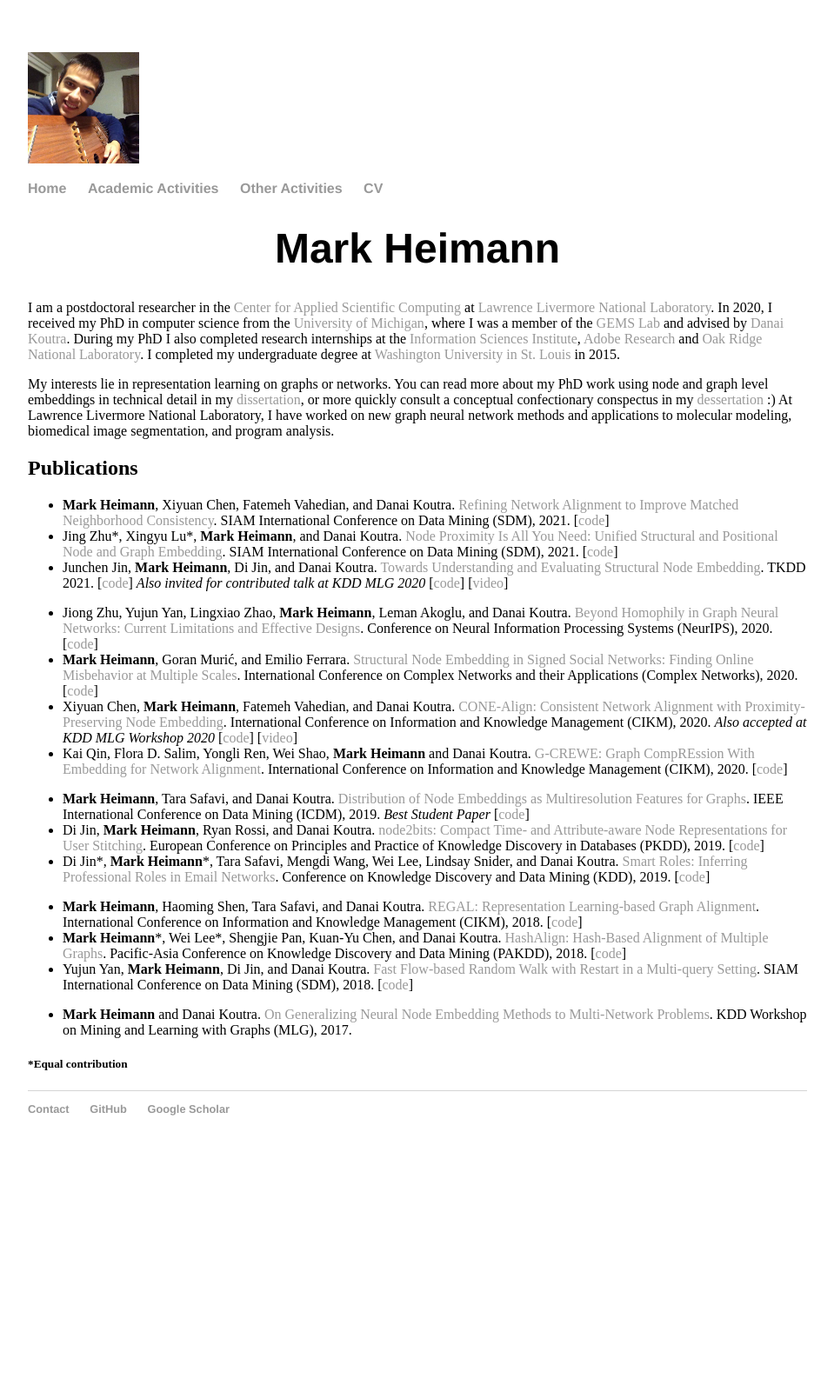
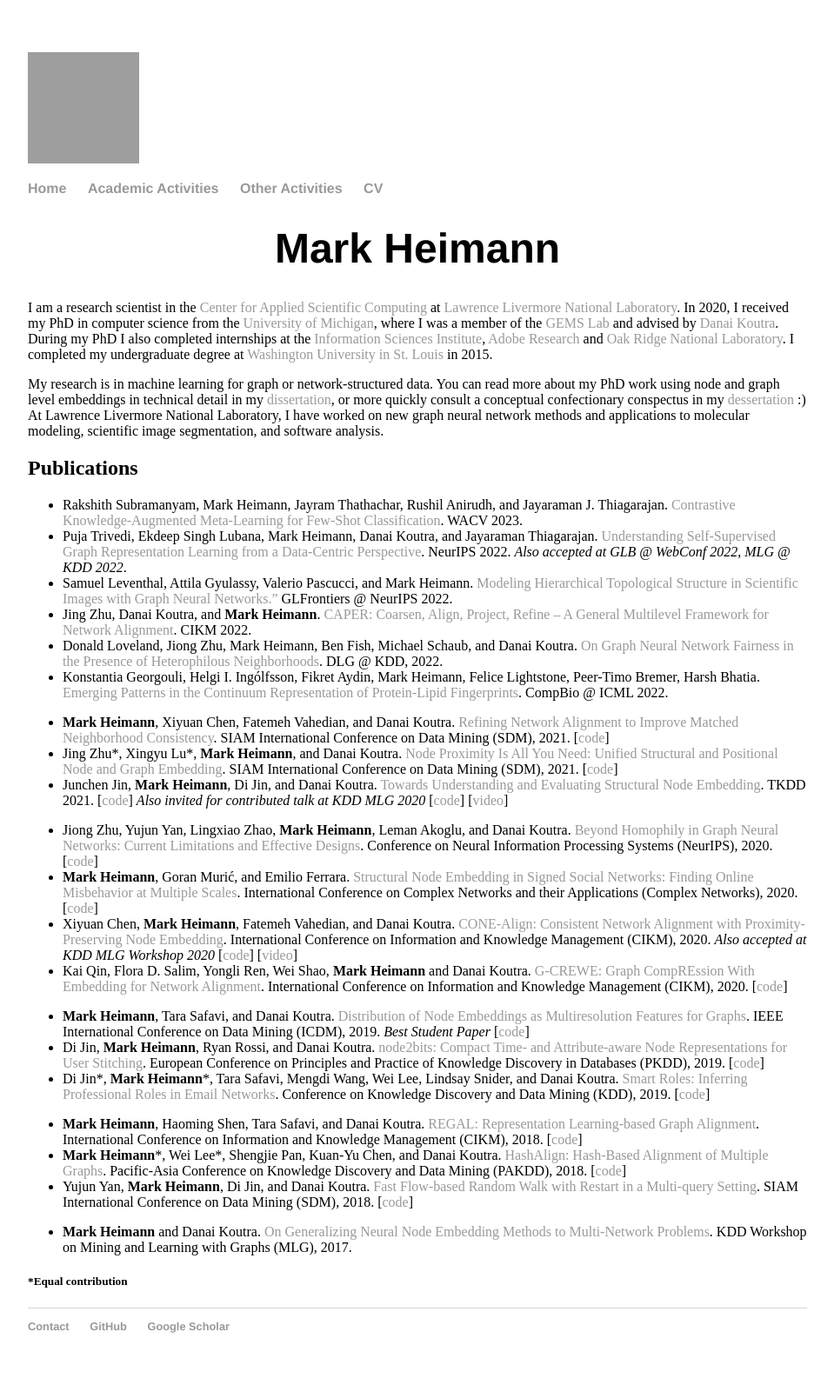
Before and after one commit to markheimann/markheimann.github.io, a Jekyll site: the page built from index.html, in a window 1280 px wide. Shown: the whole page at 87% size, without its empty margins (160-1119 px from the left). Built offline with Jekyll 4.4.1, drawn with Linux system fonts in a browser that asks for light colours; before the commit the page ends 1343 px from its top, so only the background shows below that; grey boxes are pictures that could not be loaded.

Commit message:
updated with 2022 activities

```diff
--- a/_layouts/sitemap.html
+++ b/_layouts/sitemap.html
@@ -5,7 +5,7 @@ layout: default
 <!DOCTYPE html>
   <html>
     <head>
-      <img src="assets/mark-heimann.jpg" style="width:128px;height:128px;">
+      <img src="assets/mh-BigSur" style="width:128px;height:128px;">
       <nav>
           <ul>
               <li><a href="index">Home</a></li>
--- a/index.html
+++ b/index.html
@@ -4,17 +4,27 @@ title: Mark Heimann
 ---
 <div class="blurb">
   <p>
-    I am a postdoctoral researcher in the <a href="https://computing.llnl.gov/casc">Center for Applied Scientific Computing</a> at <a href="https://www.llnl.gov/">Lawrence Livermore National Laboratory</a>.  In 2020, I received my PhD in computer science from the <a href="https://cse.engin.umich.edu/">University of Michigan</a>, where I was a member of the <a href="https://gemslab.github.io/">GEMS Lab</a> and advised by <a href="http://web.eecs.umich.edu/~dkoutra">Danai Koutra</a>. During my PhD I also completed research internships at the <a href="https://www.isi.edu/">Information Sciences Institute</a>, <a href="https://research.adobe.com/">Adobe Research</a> and <a href="https://www.ornl.gov/">Oak Ridge National Laboratory</a>.  I completed my undergraduate degree at <a href="https://wustl.edu/">Washington University in St. Louis</a> in 2015.
+    I am a research scientist in the <a href="https://computing.llnl.gov/casc">Center for Applied Scientific Computing</a> at <a href="https://www.llnl.gov/">Lawrence Livermore National Laboratory</a>.  In 2020, I received my PhD in computer science from the <a href="https://cse.engin.umich.edu/">University of Michigan</a>, where I was a member of the <a href="https://gemslab.github.io/">GEMS Lab</a> and advised by <a href="http://web.eecs.umich.edu/~dkoutra">Danai Koutra</a>. During my PhD I also completed internships at the <a href="https://www.isi.edu/">Information Sciences Institute</a>, <a href="https://research.adobe.com/">Adobe Research</a> and <a href="https://www.ornl.gov/">Oak Ridge National Laboratory</a>.  I completed my undergraduate degree at <a href="https://wustl.edu/">Washington University in St. Louis</a> in 2015.
   </p>
 
 <p>
-    My interests lie in representation learning on graphs or networks.  You can read more about my PhD work using node and graph level embeddings in technical detail in my <a href="papers/20Thesis.pdf">dissertation</a>, or more quickly consult a conceptual confectionary conspectus in my <a href="assets/project_figs/dessertation.png">dessertation</a> :)  At Lawrence Livermore National Laboratory, I have worked on new graph neural network methods and applications to molecular modeling, biomedical image segmentation, and program analysis.
+    My research is in machine learning for graph or network-structured data.  You can read more about my PhD work using node and graph level embeddings in technical detail in my <a href="papers/20Thesis.pdf">dissertation</a>, or more quickly consult a conceptual confectionary conspectus in my <a href="assets/project_figs/dessertation.png">dessertation</a> :)  At Lawrence Livermore National Laboratory, I have worked on new graph neural network methods and applications to molecular modeling, scientific image segmentation, and software analysis.
 
 </p>
 
 <h2>Publications</h2>
 <div class="blurb">
 <ul>
+  <li>Rakshith Subramanyam, Mark Heimann, Jayram Thathachar, Rushil Anirudh, and Jayaraman J. Thiagarajan. <a href="https://arxiv.org/pdf/2207.12346.pdf">Contrastive Knowledge-Augmented Meta-Learning for Few-Shot Classification</a>. WACV 2023.
+  <li> Puja Trivedi, Ekdeep Singh Lubana, Mark Heimann, Danai Koutra, and Jayaraman Thiagarajan. <a href="https://arxiv.org/pdf/2208.02810.pdf">Understanding Self-Supervised Graph Representation Learning from a Data-Centric Perspective</a>. NeurIPS 2022. <em>Also accepted at GLB @ WebConf 2022, MLG @ KDD 2022</em>.
+  <li> Samuel Leventhal, Attila Gyulassy, Valerio Pascucci, and Mark Heimann. <a href="markheimann.github.io">Modeling Hierarchical Topological Structure in Scientific Images with Graph Neural Networks.”</a> GLFrontiers @ NeurIPS 2022.
+  <li> Jing Zhu, Danai Koutra, and <b>Mark Heimann</b>. <a href="https://arxiv.org/pdf/2208.10682.pdf">CAPER: Coarsen, Align, Project, Refine – A General Multilevel Framework for Network Alignment</a>. CIKM 2022.
+  <li> Donald Loveland, Jiong Zhu, Mark Heimann, Ben Fish, Michael Schaub, and Danai Koutra. <a href="https://arxiv.org/pdf/2207.04376.pdf">On Graph Neural Network Fairness in the Presence of Heterophilous Neighborhoods</a>. DLG @ KDD, 2022.
+  <li> Konstantia Georgouli, Helgi I. Ingólfsson, Fikret Aydin, Mark Heimann, Felice Lightstone, Peer-Timo Bremer, Harsh Bhatia. <a href="https://arxiv.org/pdf/2207.04333.pdf">Emerging Patterns in the Continuum Representation of Protein-Lipid Fingerprints</a>. CompBio @ ICML 2022.
+
+</ul>
+
+ <ul>
   <li> <b>Mark Heimann</b>, Xiyuan Chen, Fatemeh Vahedian, and Danai Koutra.  <a href="papers/21SDM_RefiNA.pdf">Refining Network Alignment to Improve Matched Neighborhood Consistency</a>. SIAM International Conference on Data Mining (SDM), 2021. [<a href="https://github.com/GemsLab/RefiNA">code</a>]
   <li> Jing Zhu*, Xingyu Lu*, <b>Mark Heimann</b>, and Danai Koutra.  <a href="papers/21SDM_PhUSION.pdf">Node Proximity Is All You Need: Unified Structural and Positional Node and Graph Embedding</a>. SIAM International Conference on Data Mining (SDM), 2021. [<a href="https://github.com/GemsLab/PhUSION">code</a>]
  <li> Junchen Jin, <b>Mark Heimann</b>, Di Jin, and Danai Koutra.  <a href="https://arxiv.org/pdf/2101.05730.pdf">Towards Understanding and Evaluating Structural Node Embedding</a>. TKDD 2021. [<a href="https://github.com/GemsLab/StrucEmbedding-GraphLibrary">code</a>] <em>Also invited for contributed talk at KDD MLG 2020</em> [<a href="https://github.com/GemsLab/StrucEmbedding-GraphLibrary">code</a>] [<a href="https://www.youtube.com/watch?v=Y-YKgsETx3A">video</a>]
```
Also changed, not shown: other.html (+5 -4 lines), assets/fun_figs/baking.jpg, assets/fun_figs/chess.jpeg (added), assets/fun_figs/dulcimer-um.jpg, assets/fun_figs/lifting-squat.jpg (added), assets/mh-BigSur.jpg (added), 1 other file.
